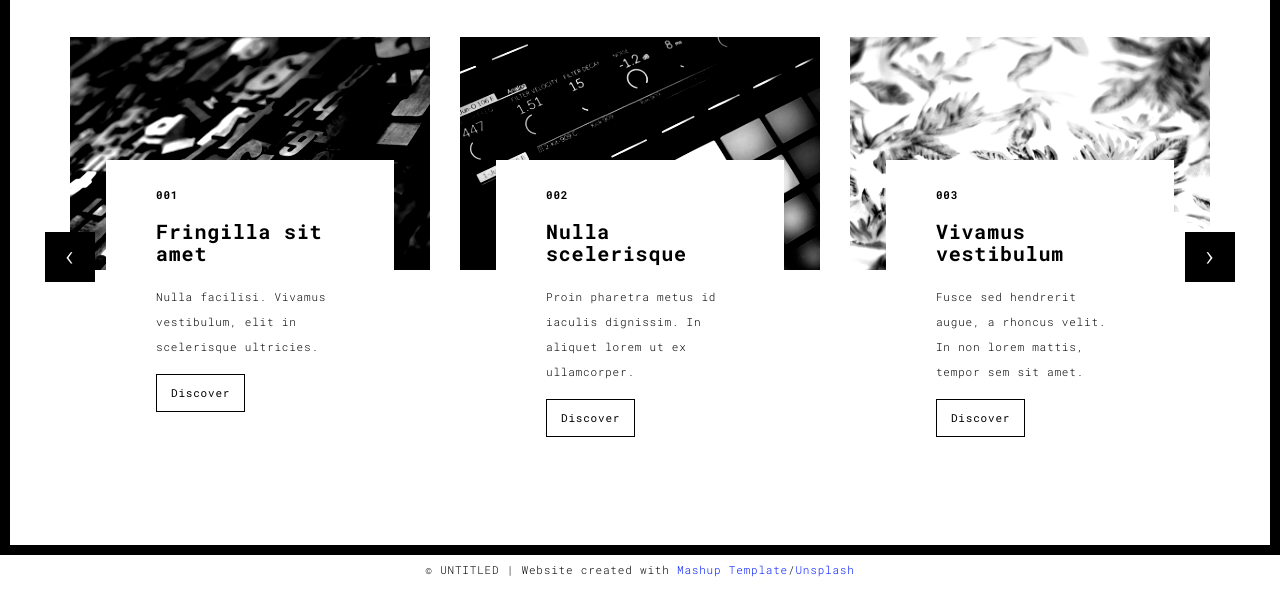
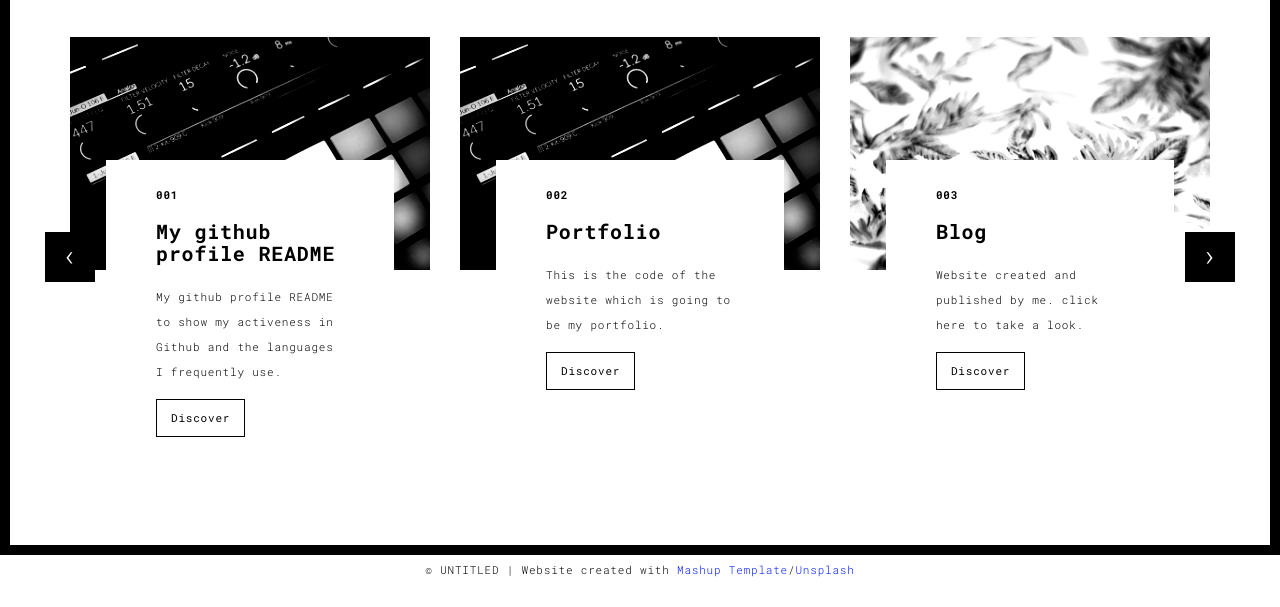
Before and after one commit to saivishnu725/portfolio, a plain HTML site: page works.html in a window 1280 px wide. Shown: the part 245-852 px from the top of the page. Drawn offline with Linux system fonts and the light colour scheme.

Commit message:
Added some of the works to the works.html

```diff
--- a/works.html
+++ b/works.html
@@ -13,9 +13,9 @@
   <meta name="msapplication-tap-highlight" content="no">
 
   <link rel="apple-touch-icon" sizes="180x180" href="./assets/apple-icon-180x180.png">
-  <link href="./assets/favicon.ico" rel="icon">
+  <link href="./assets/favicon.png" rel="icon">
 
-  <title>Title page</title>
+  <title>My Works</title>
 
   <link href="./main.3f6952e4.css" rel="stylesheet">
 </head>
@@ -72,14 +72,15 @@
               <div class="item active">
                 <div class="row">
                   <div class="col-sm-4">
-                    <a href="./work.html" title="" class="black-image-project-hover">
-                      <img src="./assets/images/work01-hover.jpg" alt="" class="img-responsive">
+                    <a href="./work.html" class="black-image-project-hover">
+                      <img src="./assets/images/work02-hover.jpg" alt="Image" class="img-responsive">
                     </a>
-                    <div class="card-container card-container-lg">
+                    <div class="card-container">
                       <h4>001</h4>
-                      <h3>Fringilla sit amet</h3>
-                      <p>Nulla facilisi. Vivamus vestibulum, elit in scelerisque ultricies.</p>
-                      <a href="./work.html" title="" class="btn btn-default">Discover</a>
+                      <h3>My github profile README</h3>
+                      <p>My github profile README to show my activeness in Github and the languages I frequently use.
+                      </p>
+                      <a href="./work.html" class="btn btn-default">Discover</a>
                     </div>
                   </div>
                   <div class="col-sm-4">
@@ -88,8 +89,8 @@
                     </a>
                     <div class="card-container card-container-lg">
                       <h4>002</h4>
-                      <h3>Nulla scelerisque</h3>
-                      <p>Proin pharetra metus id iaculis dignissim. In aliquet lorem ut ex ullamcorper.</p>
+                      <h3>Portfolio</h3>
+                      <p>This is the code of the website which is going to be my portfolio.</p>
                       <a href="./work.html" title="" class="btn btn-default">Discover</a>
                     </div>
                   </div>
@@ -99,8 +100,8 @@
                     </a>
                     <div class="card-container card-container-lg">
                       <h4>003</h4>
-                      <h3>Vivamus vestibulum</h3>
-                      <p>Fusce sed hendrerit augue, a rhoncus velit. In non lorem mattis, tempor sem sit amet.</p>
+                      <h3>Blog</h3>
+                      <p>Website created and published by me. click here to take a look.</p>
                       <a href="./work.html" title="" class="btn btn-default">Discover</a>
                     </div>
                   </div>
@@ -112,14 +113,14 @@
               <div class="item">
                 <div class="row">
                   <div class="col-sm-4">
-                    <a href="./work.html" class="black-image-project-hover">
-                      <img src="./assets/images/work02-hover.jpg" alt="Image" class="img-responsive">
+                    <a href="./work.html" title="" class="black-image-project-hover">
+                      <img src="./assets/images/work01-hover.jpg" alt="" class="img-responsive">
                     </a>
-                    <div class="card-container">
+                    <div class="card-container card-container-lg">
                       <h4>004</h4>
-                      <h3>Nulla scelerisque</h3>
-                      <p>Proin pharetra metus id iaculis dignissim. In aliquet lorem ut ex ullamcorper.</p>
-                      <a href="./work.html" class="btn btn-default">Discover</a>
+                      <h3>PowerShellRat-Automated</h3>
+                      <p>Python based backdoor that uses Gmail to exfiltrate data as an e-mail attachment.</p>
+                      <a href="./work.html" title="" class="btn btn-default">Discover</a>
                     </div>
                   </div>
                   <div class="col-sm-4">
@@ -128,8 +129,9 @@
                     </a>
                     <div class="card-container">
                       <h4>005</h4>
-                      <h3>Fringilla sit amet</h3>
-                      <p>Nulla facilisi. Vivamus vestibulum, elit in scelerisque ultricies.</p>
+                      <h3>Flutter Resources</h3>
+                      <p>A app to store all the flutter resources that we might find useful and necessary to help us
+                        when we are stuck while using Flutter.</p>
                       <a href="./work.html" class="btn btn-default">Discover</a>
                     </div>
                   </div>
@@ -140,8 +142,8 @@
                     </a>
                     <div class="card-container">
                       <h4>006</h4>
-                      <h3>Vivamus vestibulum</h3>
-                      <p>Fusce sed hendrerit augue, a rhoncus velit. In non lorem mattis, tempor sem sit amet.</p>
+                      <h3>My First Java Project</h3>
+                      <p>The first project I ever took two years ago and I am really proud of it.</p>
                       <a href="./work.html" class="btn btn-default">Discover</a>
                     </div>
                   </div>
@@ -159,11 +161,13 @@
                     </a>
                     <div class="card-container">
                       <h4>007</h4>
-                      <h3>A quick brown fox jumps over the lazy dog.</h3>
-                      <p>Fusce sed hendrerit augue, a rhoncus velit. In non lorem mattis, tempor sem sit amet.</p>
+                      <h3>Attendance</h3>
+                      <p>A attendance app to store who comes to work everyday and to display the salary on a weekly
+                        basis. </p>
                       <a href="./work.html" class="btn btn-default">Discover</a>
                     </div>
                   </div>
+
 
                 </div>
                 <!-- /row -->
```
Also changed, not shown: about.html (+1 -1 lines), contact.html (+2 -2 lines), index.html (+2 -2 lines).
